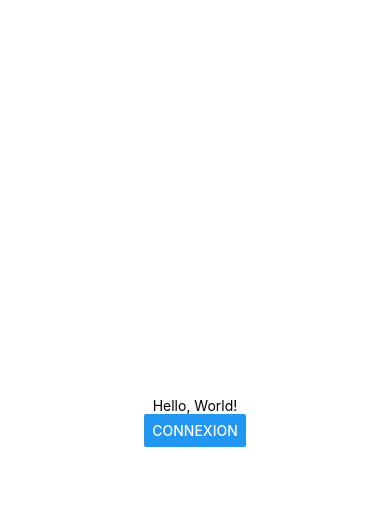
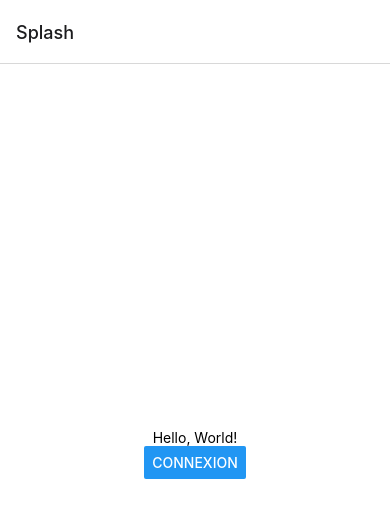
Before and after one commit to yusa-ai/okane-expo, a React Native app: screen / in a window 390 px wide. Shown: the top 518 px of the page. Built offline with nearby package versions, Linux system fonts and the light colour scheme.

Commit message:
Add back guest stack header

```diff
--- a/src/routes/Routes.jsx
+++ b/src/routes/Routes.jsx
@@ -11,10 +11,7 @@ const Tab = createBottomTabNavigator();
 
 const GuestStack = () => {
 	return (
-		<Stack.Navigator
-			screenOptions={{
-				headerShown: false,
-			}}>
+		<Stack.Navigator>
 			<Stack.Screen name="Splash" component={Splash} />
 			<Stack.Screen name="Connexion" component={Connexion} />
 		</Stack.Navigator>
```
